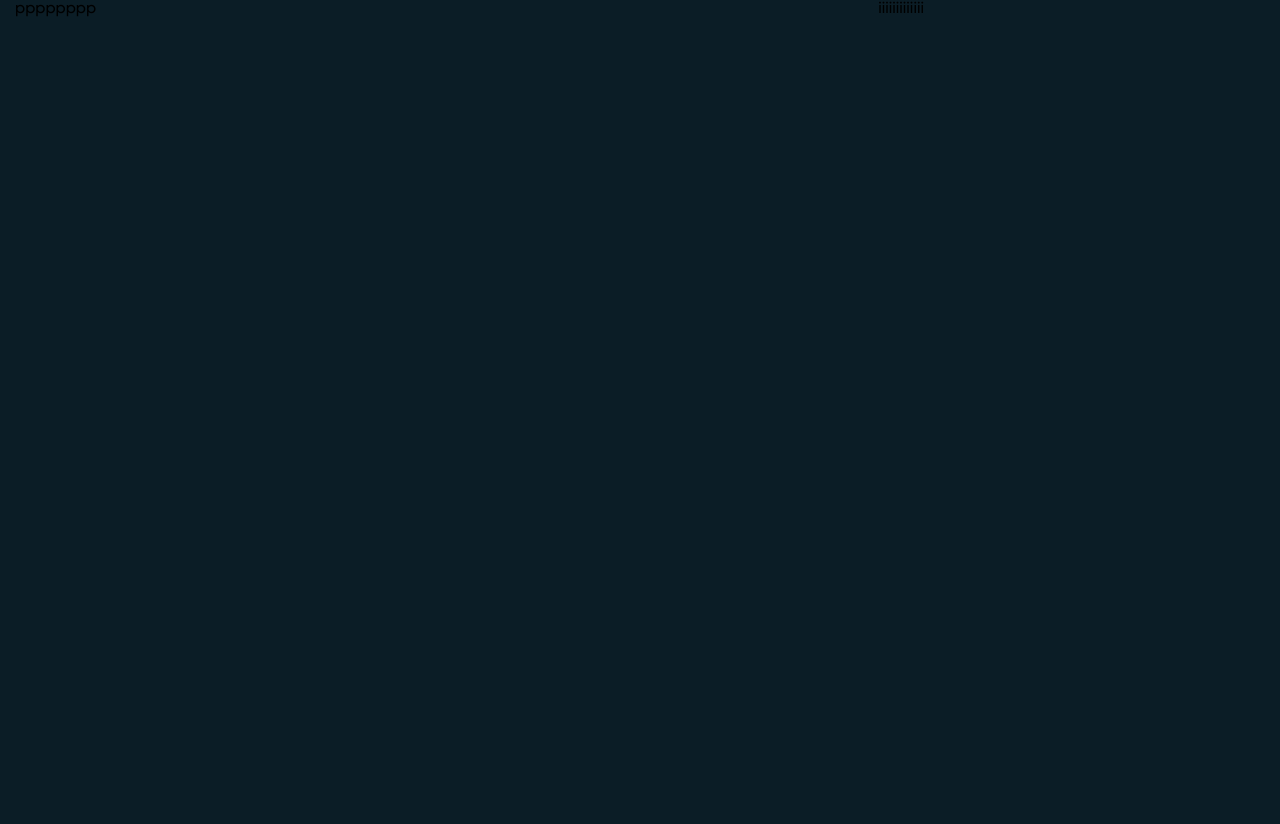
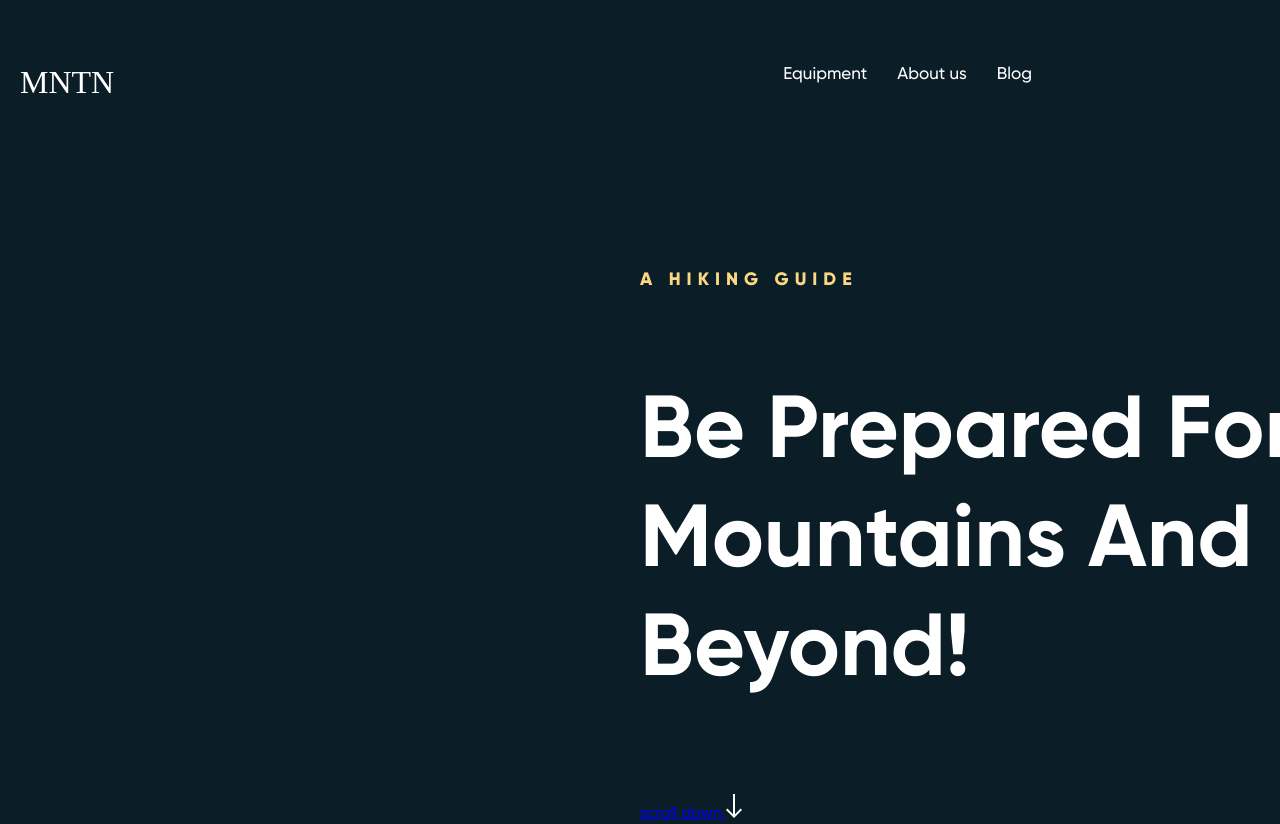
Before and after one commit to usaas44/yet-another-landing-page-for-portfolio, a plain HTML site: page index.html in a window 1280 px wide. Shown: the top 824 px of the page. Before the commit the page ends 800 px from the top, so only its background shows below. Drawn offline with Linux system fonts and the light colour scheme.

```diff
--- a/css/main.css
+++ b/css/main.css
@@ -1,8 +1,10 @@
 /* font-family "Playfair Display"
-font-family "Gilroy" */;
+font-family "Gilroy" */
+;
 
 * {
-box-sizing: border-box;
+    box-sizing: border-box;
+
 }
 
 body {
@@ -10,16 +12,102 @@
     background-color: #0B1D26;
     margin: 0;
     background-image: url("./../img/bg/bg.jpg");
-    background-size: 100% auto;
     background-repeat: no-repeat;
+
+
+
 }
 
-.container-wide{
-    width: 1790px;
-    padding: 0 15px;
+/* Header */
+
+header {
+    padding-top: 64px;
+    position: relative;
+}
+
+.container-wide {
+    width: 1780px;
+    padding: 0 20px;
+    margin: 0 auto;
 }
 
 .row {
     display: flex;
-   justify-content: space-between;
+    justify-content: space-between;
+
 }
+
+.nav {
+    display: flex;
+    column-gap: 30px;
+
+}
+
+.login {
+    display: flex;
+    column-gap: 10px;
+}
+
+.logo {
+font-family: "Playfair Display";
+font-size: 32px;
+
+ }
+
+ .acc-logo {
+height: 24px;
+width: 24px;
+left: 1662px;
+top: 1px;
+border-radius: 0px;
+
+ }
+
+.logo,.nav-1, .nav-2, .nav-3, .account-btn {
+    text-decoration: none;
+    color: white;
+    transition: 0.9s linear;
+}
+
+.nav-1, .nav-2, .nav-3, .account-btn {
+    font-size: 17px;
+    line-height: 21px;
+    letter-spacing: 0px;
+    text-align: left;;
+ }
+
+
+
+.logo:hover, .nav-1:hover, .nav-2:hover, .nav-3:hover, .account-btn:hover {
+    color: coral;
+}
+
+.logo:active, .nav-1:active, .nav-2:active, .nav-3:active, .account-btn:active {
+    position: relative;
+    bottom: 2px;
+}
+
+.header-down {
+    position: absolute;
+    left: 50%;
+    right: 50%;
+    width: 950px;
+    height: 410px;
+    padding-top: 150px;
+}
+
+.hiking-guide {
+font-size: 18px;
+font-weight: 800;
+line-height: 22px;
+letter-spacing: 6px;
+text-align: left;
+color: #FBD784;
+
+}
+
+.header-txt {
+    font-size: 88px;
+    color: white;
+    font-weight: 600;
+}
--- a/index.html
+++ b/index.html
@@ -13,19 +13,39 @@
 </head>
 
 <body>
-    <div class="container-wide">
-        <div class="row">
-            <div class="logo">
-pppppppp
-            </div>
-            <div class="nav">
-iiiiiiiiiiiii
-            </div>
-            <div class="login">
-yyyyyyyyyyyy
+
+    <header>
+        <div class="container-wide">
+            <div class="row">
+                <a href="#" class="logo"> MNTN</a>
+                <div class="nav">
+                    <a href="#" class="nav-1">Equipment</a>
+                    <a href="#" class="nav-2"> About us</a>
+                    <a href="#" class="nav-3"> Blog</a>
+                </div>
+
+                <div class="login">
+                    <img src="./img/icons/account.svg" alt="acc-logo" class="acc-logo">
+                    <a href="#" class="account-btn"> Account </a>
+
+                </div>
             </div>
         </div>
-    </div>
+
+        <div class="header-down">
+            <div class="guide">
+                <p class="hiking-guide">A HIKING GUIDE </p>
+            </div>
+            <p class="header-txt"> Be Prepared For The <br> Mountains And Beyond! </p>
+            <div class="scroll-down">
+                <a href="#" class="scroll"> scroll down </a>
+                <img src="./img/icons/arrow_downward.svg" alt="">
+
+            </div>
+
+        </div>
+
+    </header>
 </body>
 
 </html>
```
